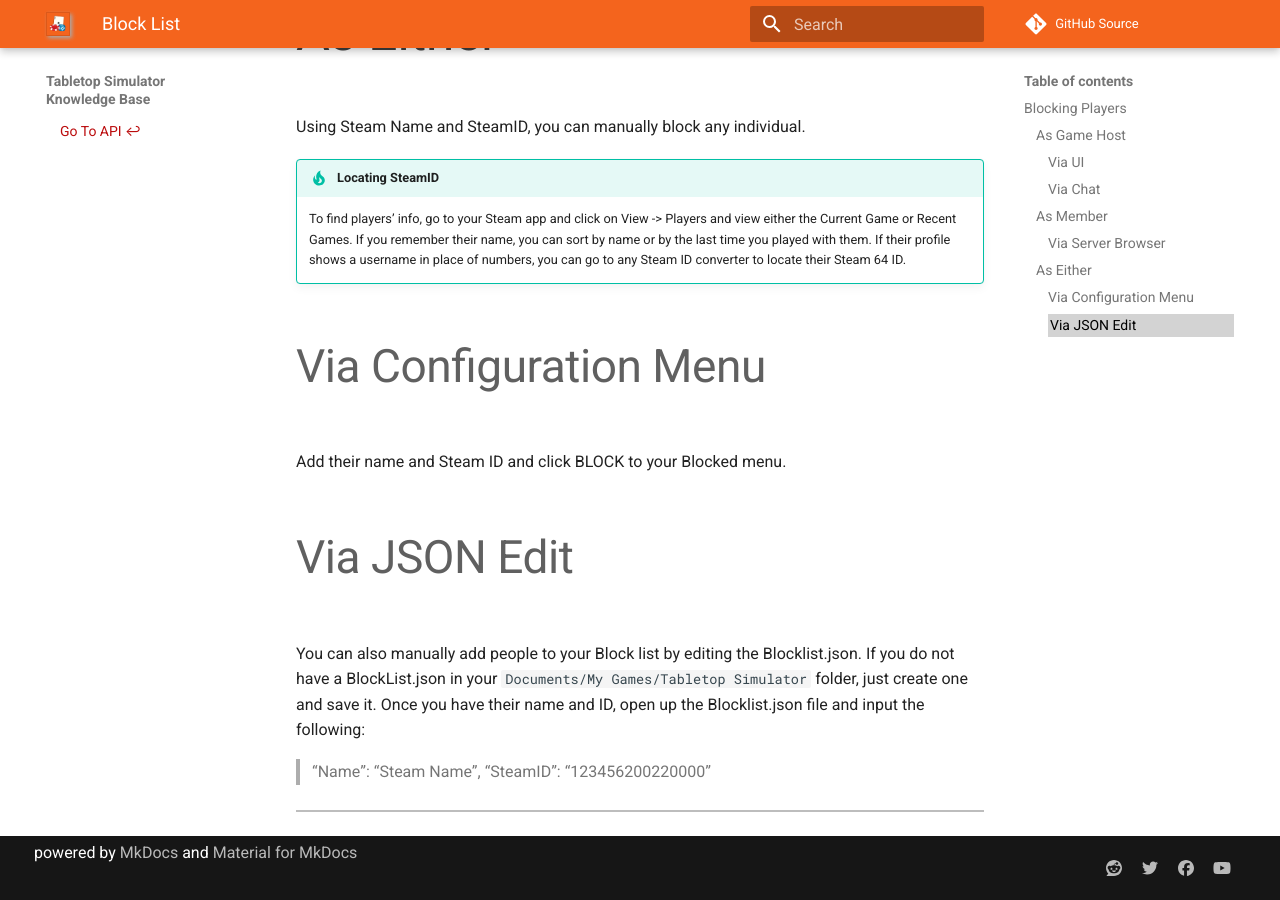
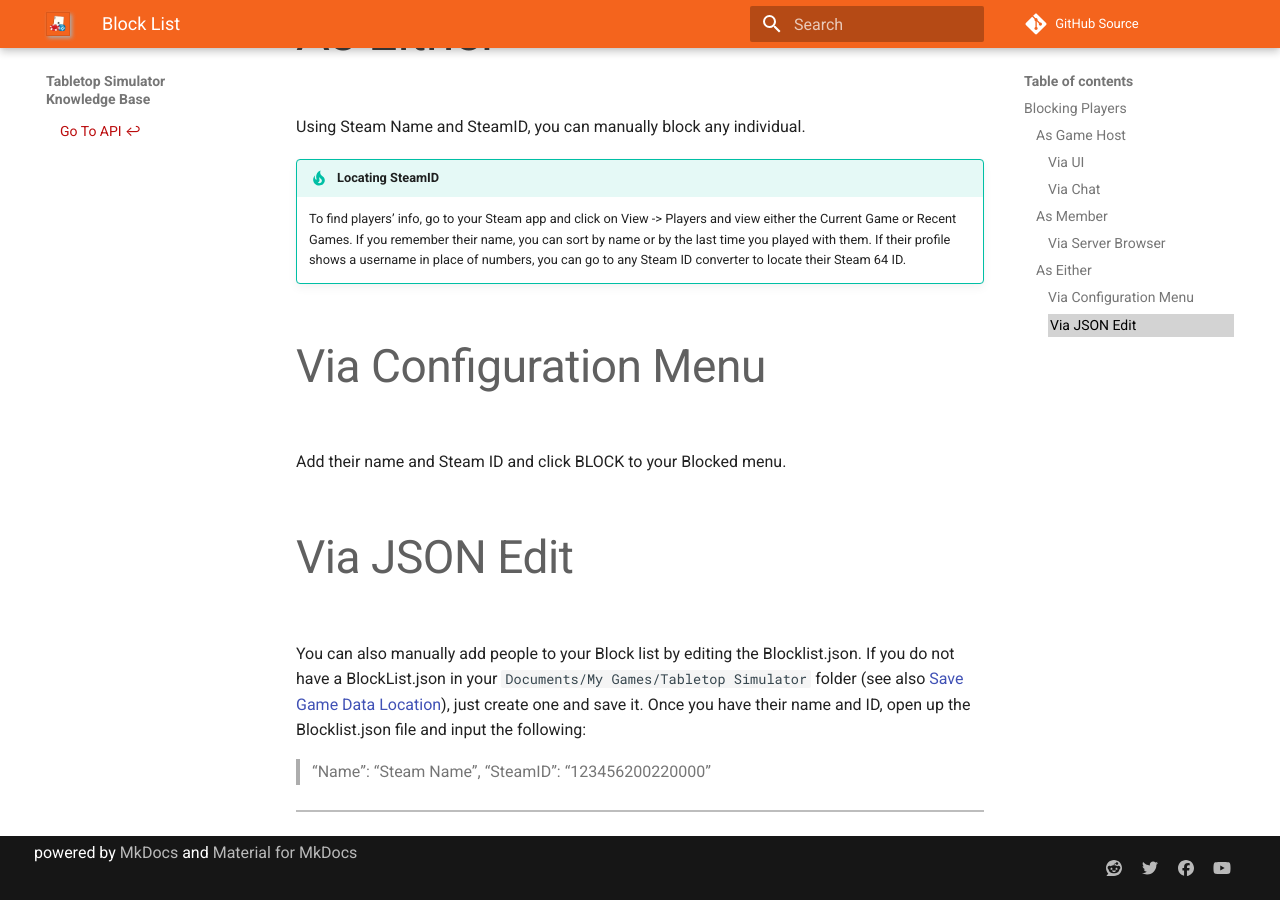
Before and after one commit to Berserk-Games/Tabletop-Simulator-Knowledge-Base, an MkDocs documentation site: the page built from docs/player-guides/block-list.md, in a window 1280 px wide and 900 px high, scrolled down 2004 px. Built offline with MkDocs 1.6.1 and Material for MkDocs 9.7.7, drawn with Linux system fonts in a browser that asks for light colours; comment, search, counter and statistics services are not loaded.

Commit message:
Add reference to save game data location
This is meant primarily to accomodate users on platforms other than
Windows.

```diff
--- a/docs/player-guides/block-list.md
+++ b/docs/player-guides/block-list.md
@@ -40,7 +40,7 @@
 Add their name and Steam ID and  click BLOCK to your Blocked menu.
 
 ####Via JSON Edit
-You can also manually add people to your Block list by editing the Blocklist.json. If you do not have a BlockList.json in your `Documents/My Games/Tabletop Simulator` folder, just create one and save it. Once you have their name and ID, open up the Blocklist.json file and input the following:
+You can also manually add people to your Block list by editing the Blocklist.json. If you do not have a BlockList.json in your `Documents/My Games/Tabletop Simulator` folder (see also [Save Game Data Location](/getting-started/technical-info#save-game-data-location)), just create one and save it. Once you have their name and ID, open up the Blocklist.json file and input the following:
 
 > “Name”: “Steam Name”,
 “SteamID”: “123456200220000”
```
Also changed, not shown: docs/custom-content/importing-mods.md (+2 -2 lines).
